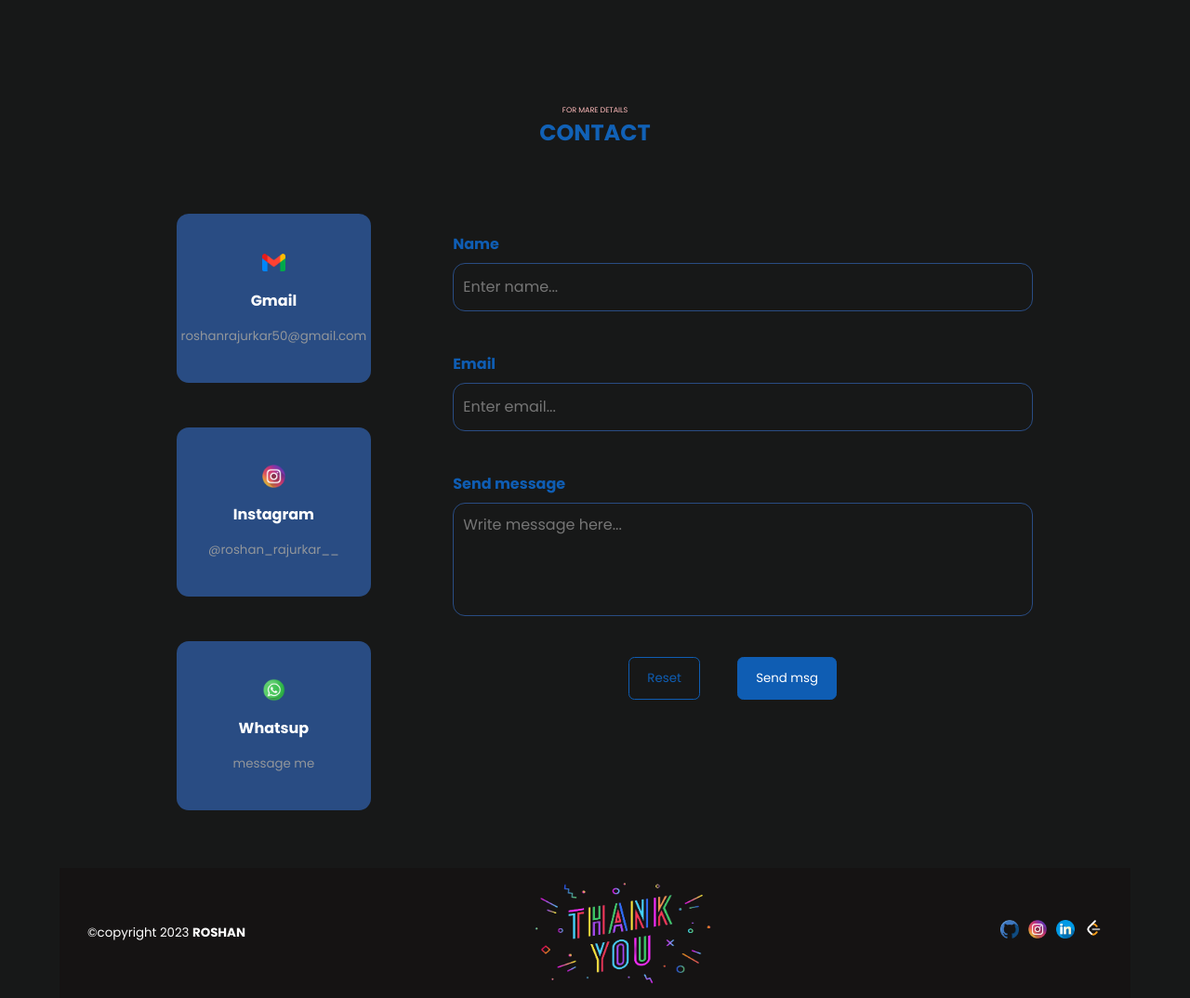
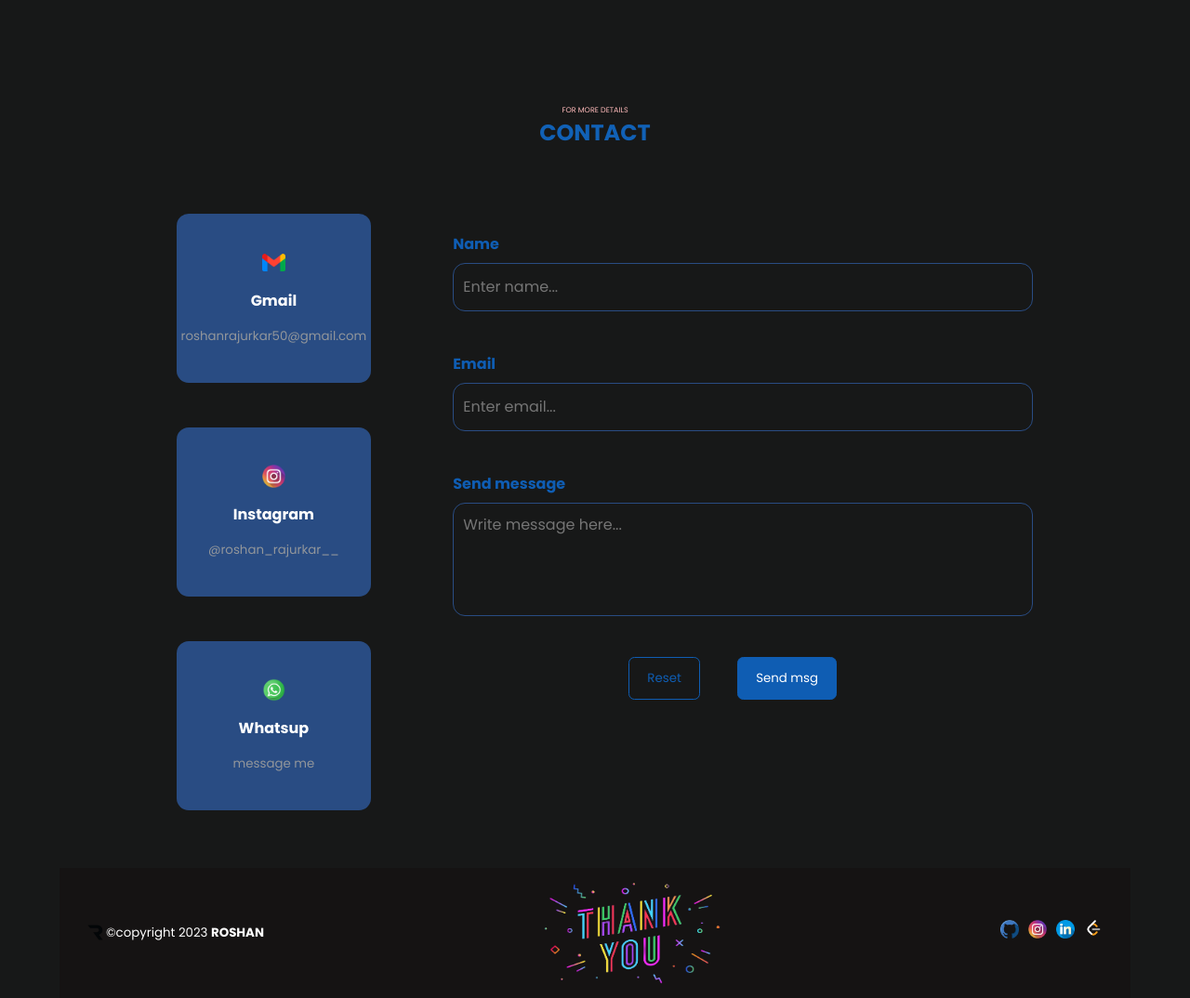
Before and after one commit to Roshan-Rajurkar/PORTFOLIO-ROSHAN, a website: page index.html in a window 1280 px wide. Shown: the part 3579-4653 px from the top of the page at 93% size. Drawn offline with nearby package versions, Linux system fonts and the light colour scheme; files whose address does not match are found by name; a web font is replaced by a local one.

Commit message:
footer logo

```diff
--- a/footer_style.css
+++ b/footer_style.css
@@ -6,6 +6,12 @@
     display: flex;
     flex-direction: column;
     gap: 2rem;
+}
+
+.left__footer{
+    display: flex;
+    justify-content: center;
+    align-items: center;
 }
 
 .footer__bottom {
--- a/index.html
+++ b/index.html
@@ -356,7 +356,7 @@
         <!-- DAY 6 contact page section -->
 
         <section id="contact_page">
-            <p>FOR MARE DETAILS</p>
+            <p>FOR MORE DETAILS</p>
             <h1>CONTACT</h1>
 
             <div class="container contact__container">
@@ -427,7 +427,10 @@
             <div class="footer__container">
 
                 <div class="footer__bottom">
+                   <div class="left__footer">
+                    <img src="./assest/website-icon.png" alt="" width="20px">
                     <small>&copy;copyright 2023 <b>ROSHAN</b></small>
+                   </div>
 
                     <img src="./assest/thank-you.png" alt="" width="200px" height="120px">
 
```
